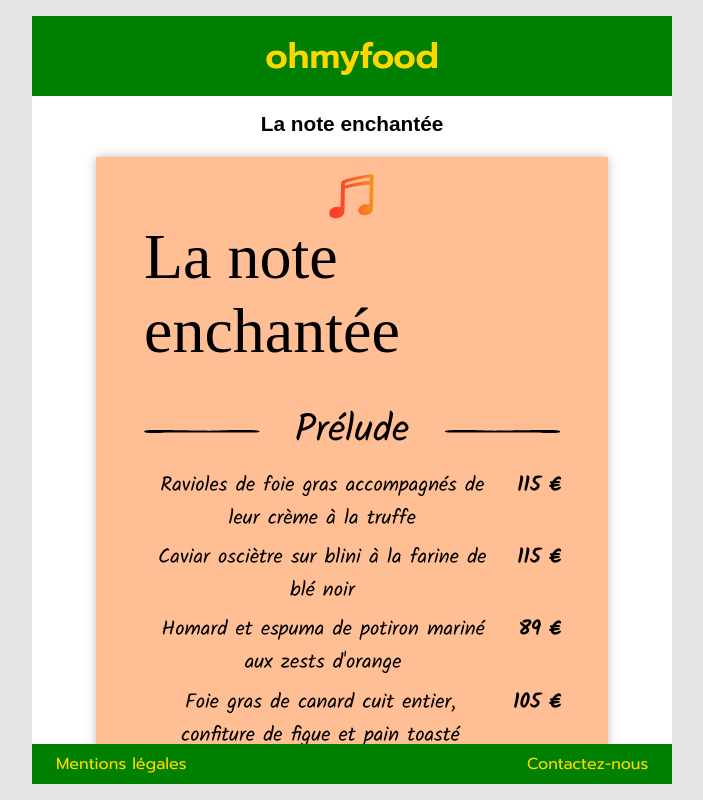
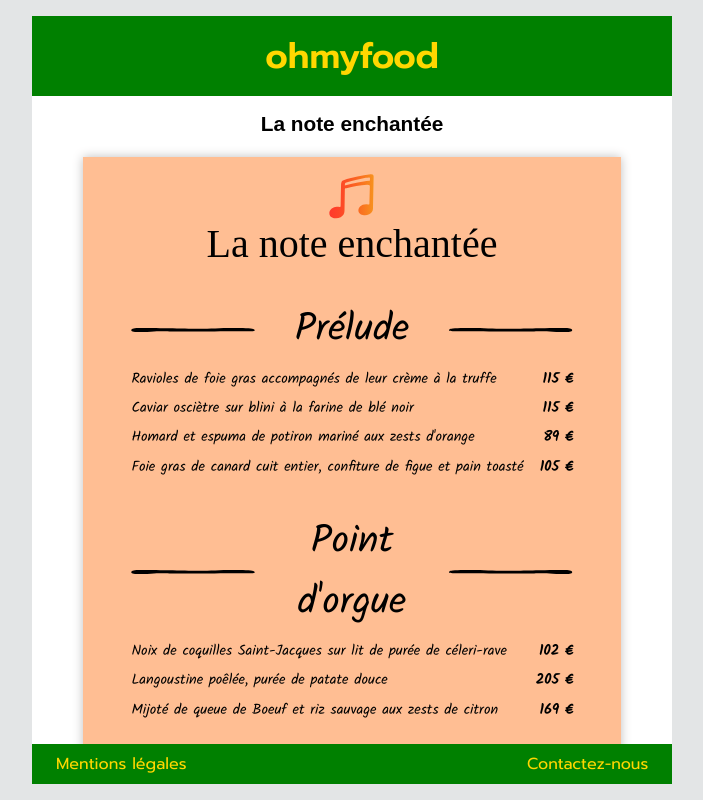
Before and after one commit to pinkdoab/Ohmyfood, a website: page menu1.html in a window 1280 px wide. Shown: the whole page, without its empty margins (288-991 px from the left). Drawn offline with Linux system fonts and the light colour scheme; a web font is replaced by a local one.

Commit message:
ok grand menus

```diff
--- a/sass/layouts/_main.scss
+++ b/sass/layouts/_main.scss
@@ -11,7 +11,7 @@
         margin-top: 1rem;
     }
     .menus {
-        margin: 0 5vw;
+        margin: 0 .7rem;
         display: flex;                                  // flexbox des menus entre eux
         flex-wrap: wrap;
         flex-direction: row;
--- a/sass/layouts/_menu.scss
+++ b/sass/layouts/_menu.scss
@@ -1,8 +1,5 @@
 .menu{
     box-shadow: 0px 0px 10px rgb(192, 191, 191);    // ombre sur menu
-    display: flex;                                    // flexbox l'interieur des menus
-    flex-direction: column;
-    align-items: center;
 
     &__style1 {
         @include petit-menu($style1);
@@ -30,18 +27,15 @@
     }
     &__logo-note-haut {
         width: 3rem;
-        margin: 0 auto;
+        display: block;
+        margin: auto;
     }
     &__logo-note-bas {
         width: 1.4rem;
         margin-right: .5rem;
     }
     &__scale {
-        flex:1 ;
-
-        display: flex;                                  // flexbox petits menus
-        flex-direction: column;
-        justify-content: center;
+        margin: auto;
 
         transition-property: transform;
         transform: scale(1);
--- a/sass/utils/_mixins.scss
+++ b/sass/utils/_mixins.scss
@@ -1,5 +1,6 @@
 // -------------------------- Petits menus ------------------------------
 @mixin petit-menu($style) {
+    display: flex;
     width: $Lpetit-menu;
     max-width: 13rem;
     height: $Hpetit-menu;
@@ -15,6 +16,7 @@
     }
 
     h2 {
+        margin-top: 1rem;
         font-family: map-get($style, restaurant-font);
         font-size: map-get($style, restaurant-corps-petitM);
         color: map-get($style,restaurant-color);
@@ -59,17 +61,18 @@
     }
 
     h2, h4 {
+        text-align: center;
         font-family: map-get($style, restaurant-font);
         font-size: map-get($style, restaurant-corps-grandM);
         margin: map-get($style, restaurant-margin-grandM);
         color: map-get($style, restaurant-color);
         font-weight: $restaurant-weight;
-        /*@media screen and (max-width: 600px) and (orientation: portrait) {
-            font-size: map-get($style, restaurant-corps-grandM) * $agrandissement-menu-portrait;
+        @media screen and (max-width: 600px) and (orientation: portrait) {
+            font-size: 3rem;
         }
-        @media screen  and (orientation: landscape) {
-            font-size: map-get($style, restaurant-corps-grandM) * $agrandissement-menu-landscape;
-        }*/
+        @media screen and (orientation: landscape) {
+            font-size: 2.5rem;
+        }
 
         &.degrade-texte {
             background-image: map-get($style, restaurant-degrade);
@@ -103,7 +106,10 @@
                 text-align: center;
                 margin: map-get($style, section-margin-grandM);
                 @media screen and (max-width: 600px) and (orientation: portrait) {
-                    //font-size: map-get($style, section-corps-grandM) * $agrandissement-plat-mobile;
+                    font-size: 1.4rem;
+                }
+                @media screen and (orientation: landscape) {
+                    //font-size: 1.6rem;
                 }
                 &:after {
                     display: block;
@@ -116,9 +122,6 @@
                 &.souligne-gaucheDroite:after {
                     transform-origin: 0% 50%;
                 }
-                //&.souligne-droiteGauche:after {
-                //    transform-origin: 100% 50%;
-                //}
             }
         }
         &__detail  {
@@ -138,6 +141,9 @@
                     display: block;
                     font-size: $plat-corps-grandM * $agrandissement-menu-portrait;
                 }
+                @media screen and (orientation: landscape) {
+                    font-size: .9rem;
+                }
                 span {
                     margin: $plat-margin-grandM;
                     font-family: map-get($style, hors-restaurant-font);
@@ -146,8 +152,11 @@
                     color: $plat-color-grandM;
                     text-align: center;
                     @media screen and (max-width: 600px) and (orientation: portrait) {
-                        display: block;
+                        display: block;         // retour à la ligne du prix
                         font-size: $plat-corps-grandM * $agrandissement-menu-portrait;
+                    }
+                    @media screen and (orientation: landscape) {
+                        font-size: .9rem;
                     }
                     &:last-child {
                         margin-left: 1rem;      // espace entre plat et prix
```
Also changed, not shown: styles/main.css, 1 other file.
